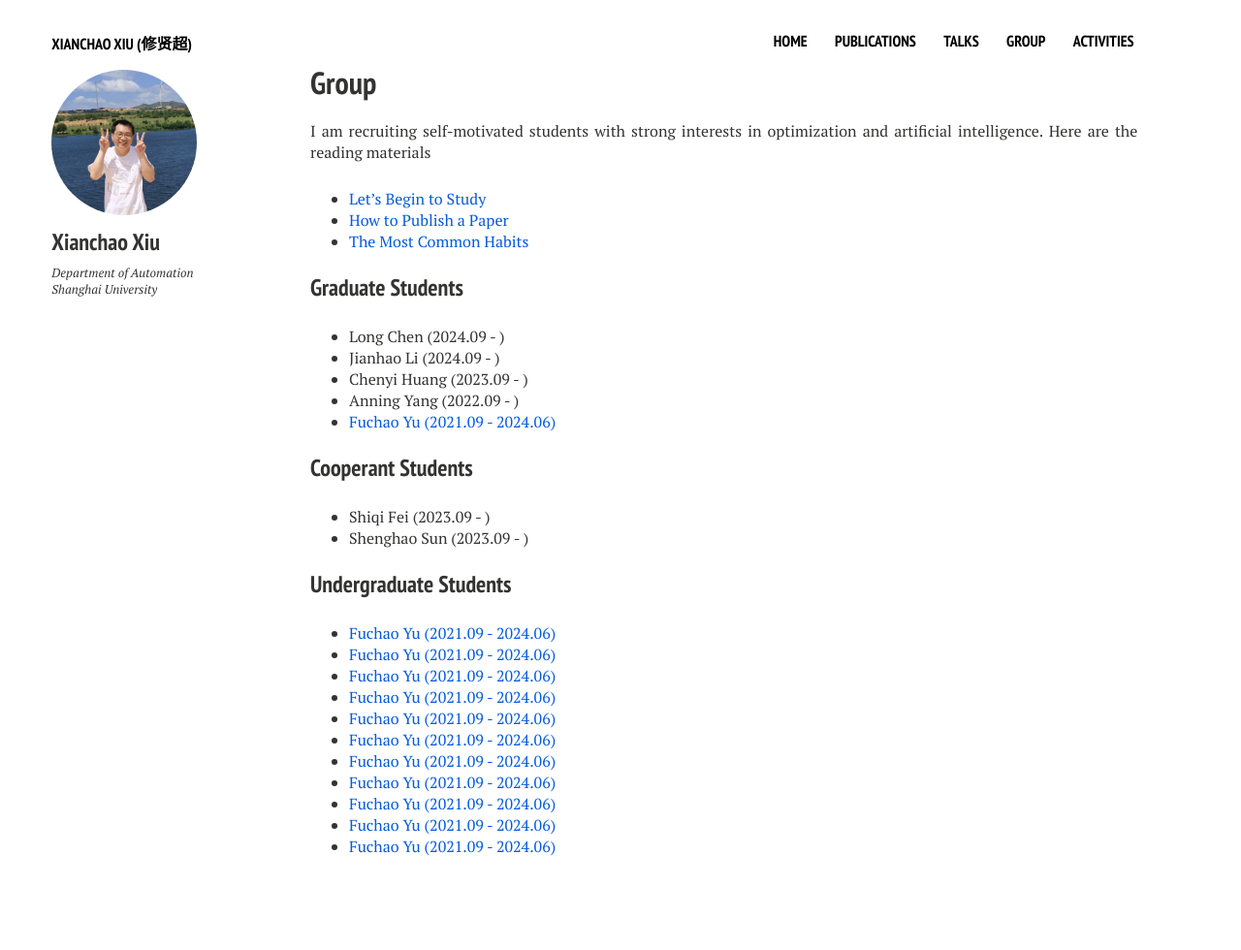
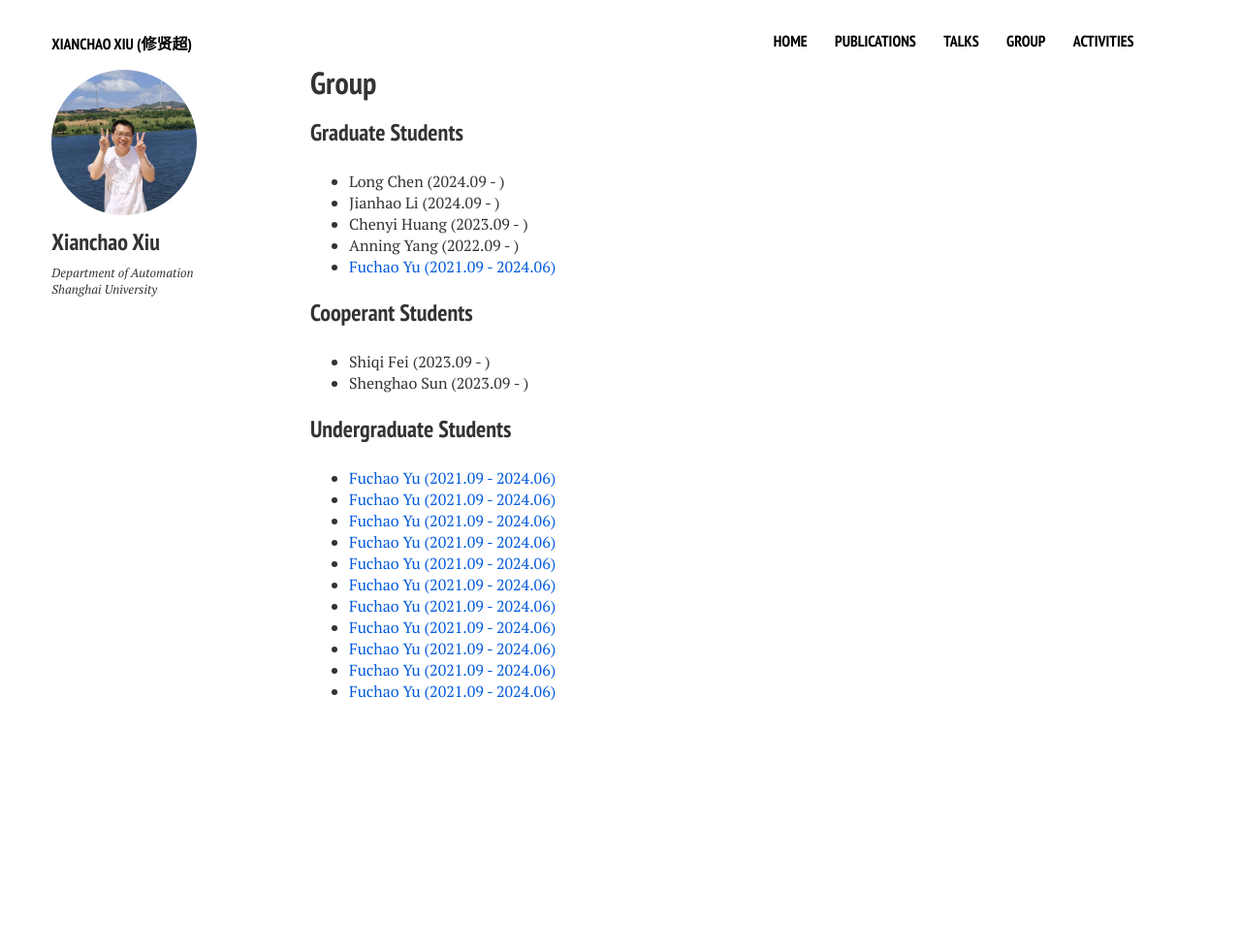
Before and after one commit to xianchaoxiu/xianchaoxiu.github.io, a Jekyll site: the page built from group/index.md, in a window 1280 px wide. Shown: the whole page at 97% size. Built offline with Jekyll 4.4.1, drawn with Linux system fonts in a browser that asks for light colours; nearby versions of some CDN libraries; after the commit the page ends 900 px from its top, so only the background shows below that.

Commit message:
Update index.md

```diff
--- a/group/index.md
+++ b/group/index.md
@@ -7,10 +7,7 @@ comments: false
 share: false
 ---
 
-I am recruiting self-motivated students with strong interests in optimization and artificial intelligence. Here are the reading materials
-* <a href="../group/xiu.pdf" class="textlink" target="_blank"> Let's Begin to Study
-* <a href="../group/choi.pdf" class="textlink" target="_blank"> How to Publish a Paper
-* <a href="../group/brittman.pdf" class="textlink" target="_blank"> The Most Common Habits
+
 
 
 
```
